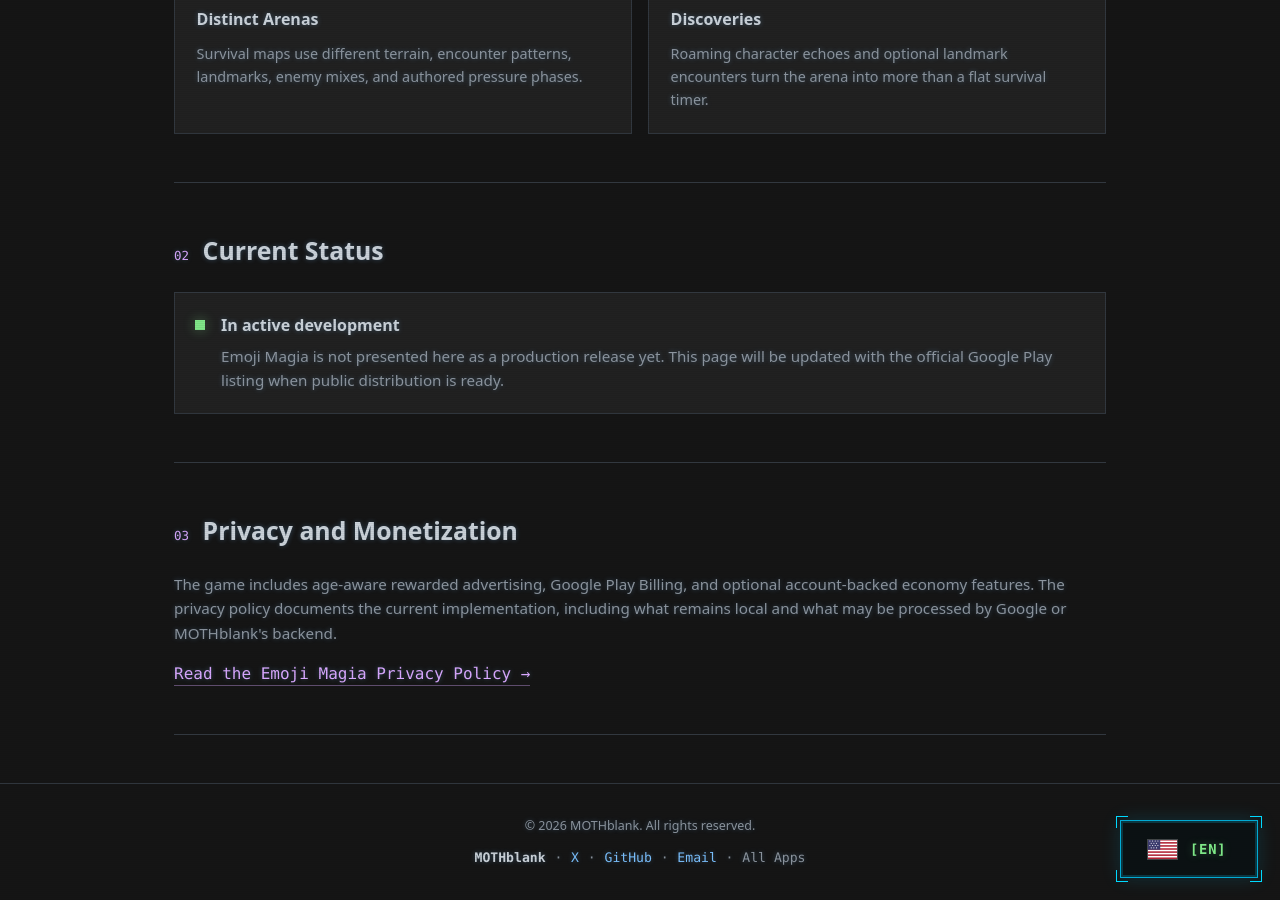
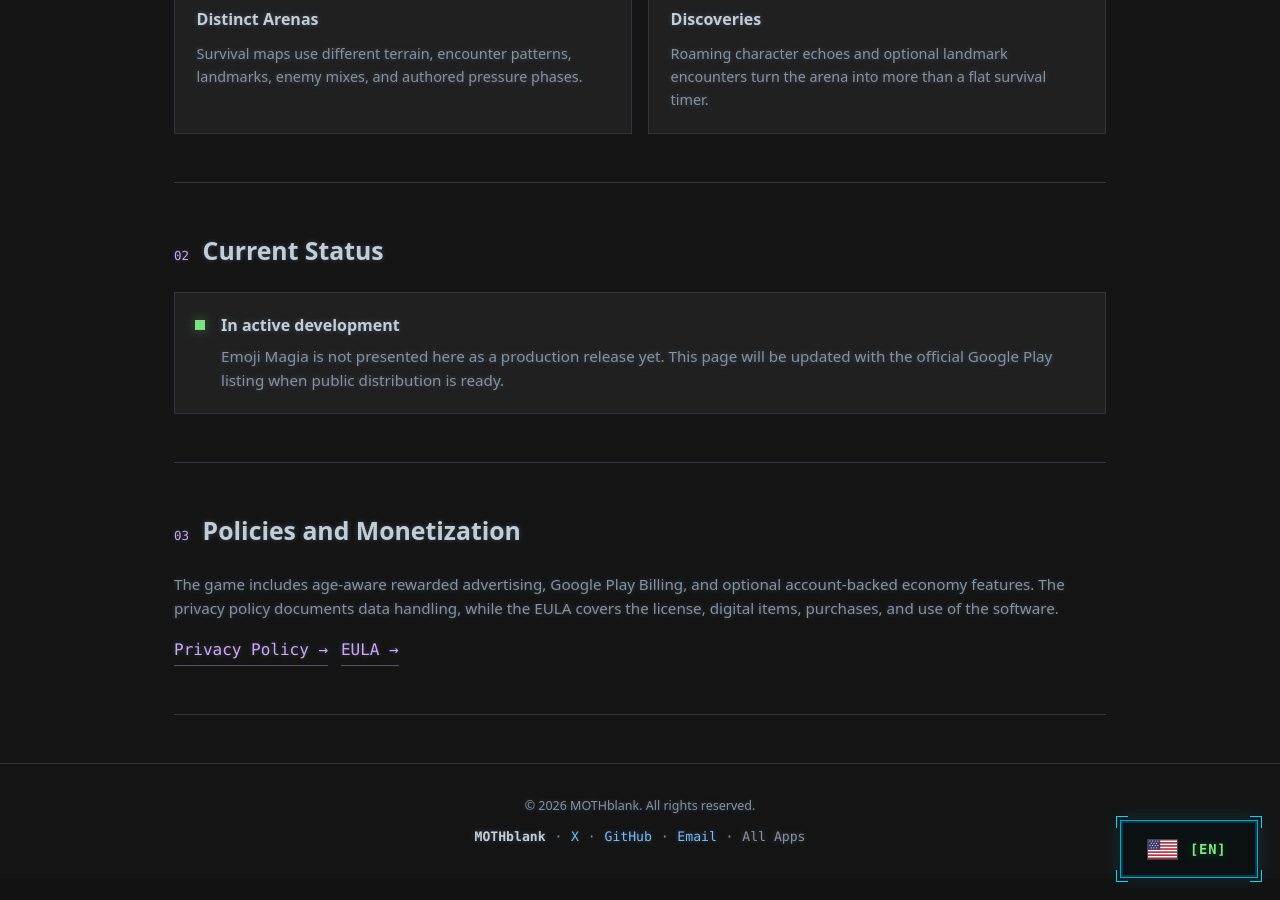
Before and after one commit to MOTHblank/mothblank.github.io, a Jekyll site: the page built from emoji-magia.html, in a window 1280 px wide and 900 px high, scrolled down 1094 px. Built offline with Jekyll 4.4.1, drawn with Linux system fonts in a browser that asks for light colours.

Commit message:
Add EULA to Emoji Magia overview

```diff
--- a/emoji-magia.html
+++ b/emoji-magia.html
@@ -8,73 +8,16 @@
 permalink: "/emoji-magia.html"
 parent_url: "/index.html"
 back_label: "back_home"
-parent_url: "/index.html"
-back_label: "back_home"
 ---
 <main id="main-content" tabindex="-1" class="product-page">
 <section class="product-hero emoji-product">
-            <div class="product-mark" aria-hidden="true">
-                <span>🧙</span><span>✨</span><span>⚔️</span>
-            </div>
+    <div class="product-mark" aria-hidden="true"><span>🧙</span><span>✨</span><span>⚔️</span></div>
     <div class="product-kicker">ANDROID GAME · ACTIVE DEVELOPMENT</div>
     <h1>Emoji Magia</h1>
     <p class="product-lede">Small heroes. Big magic. A direct-control survivors-like built around readable chaos, expressive emoji characters, and run-defining combinations.</p>
-            <div class="product-actions">
-                <a href="privacy-emojimagia.html" class="btn btn-emoji">Privacy Policy</a>
-                <a href="index.html" class="btn btn-secondary">MOTHblank Apps</a>
-            </div>
+    <div class="product-actions"><a href="/privacy-emojimagia.html" class="btn btn-emoji">Privacy Policy</a><a href="/eula-emojimagia.html" class="btn btn-secondary emoji-secondary">EULA</a><a href="/index.html" class="btn btn-secondary">MOTHblank Apps</a></div>
 </section>
-
-        <section class="product-section">
-            <div class="section-heading">
-                <span>01</span>
-                <h2>Survive, Build, Transform</h2>
-            </div>
-            <p>Move the hero directly while weapons and innate signature attacks handle combat. Collect XP, commit to a six-weapon build, combine passives, evolve weapons, and turn complementary tools into stronger synergies as enemy pressure escalates.</p>
-            <div class="feature-grid">
-                <article class="feature-card">
-                    <span class="feature-icon" aria-hidden="true">🪄</span>
-                    <h3>Signature Heroes</h3>
-                    <p>Each character has its own stats, trait, ability, visual identity, and innate signature attack outside the normal weapon slots.</p>
-                </article>
-                <article class="feature-card">
-                    <span class="feature-icon" aria-hidden="true">🔀</span>
-                    <h3>Build Decisions</h3>
-                    <p>Weapons, passives, evolutions, synergies, and limited slots make each run a sequence of commitments rather than automatic upgrades.</p>
-                </article>
-                <article class="feature-card">
-                    <span class="feature-icon" aria-hidden="true">🌙</span>
-                    <h3>Distinct Arenas</h3>
-                    <p>Survival maps use different terrain, encounter patterns, landmarks, enemy mixes, and authored pressure phases.</p>
-                </article>
-                <article class="feature-card">
-                    <span class="feature-icon" aria-hidden="true">🧭</span>
-                    <h3>Discoveries</h3>
-                    <p>Roaming character echoes and optional landmark encounters turn the arena into more than a flat survival timer.</p>
-                </article>
-            </div>
-        </section>
-
-        <section class="product-section product-status">
-            <div class="section-heading">
-                <span>02</span>
-                <h2>Current Status</h2>
-            </div>
-            <div class="status-line">
-                <span class="status-dot" aria-hidden="true"></span>
-                <div>
-                    <strong>In active development</strong>
-                    <p>Emoji Magia is not presented here as a production release yet. This page will be updated with the official Google Play listing when public distribution is ready.</p>
-                </div>
-            </div>
-        </section>
-
-        <section class="product-section">
-            <div class="section-heading">
-                <span>03</span>
-                <h2>Privacy and Monetization</h2>
-            </div>
-            <p>The game includes age-aware rewarded advertising, Google Play Billing, and optional account-backed economy features. The privacy policy documents the current implementation, including what remains local and what may be processed by Google or MOTHblank's backend.</p>
-            <a href="privacy-emojimagia.html" class="text-cta">Read the Emoji Magia Privacy Policy →</a>
-        </section>
+<section class="product-section"><div class="section-heading"><span>01</span><h2>Survive, Build, Transform</h2></div><p>Move the hero directly while weapons and innate signature attacks handle combat. Collect XP, commit to a six-weapon build, combine passives, evolve weapons, and turn complementary tools into stronger synergies as enemy pressure escalates.</p><div class="feature-grid"><article class="feature-card"><span class="feature-icon">🪄</span><h3>Signature Heroes</h3><p>Each character has its own stats, trait, ability, visual identity, and innate signature attack outside the normal weapon slots.</p></article><article class="feature-card"><span class="feature-icon">🔀</span><h3>Build Decisions</h3><p>Weapons, passives, evolutions, synergies, and limited slots make each run a sequence of commitments rather than automatic upgrades.</p></article><article class="feature-card"><span class="feature-icon">🌙</span><h3>Distinct Arenas</h3><p>Survival maps use different terrain, encounter patterns, landmarks, enemy mixes, and authored pressure phases.</p></article><article class="feature-card"><span class="feature-icon">🧭</span><h3>Discoveries</h3><p>Roaming character echoes and optional landmark encounters turn the arena into more than a flat survival timer.</p></article></div></section>
+<section class="product-section product-status"><div class="section-heading"><span>02</span><h2>Current Status</h2></div><div class="status-line"><span class="status-dot"></span><div><strong>In active development</strong><p>Emoji Magia is not presented here as a production release yet. This page will be updated with the official Google Play listing when public distribution is ready.</p></div></div></section>
+<section class="product-section"><div class="section-heading"><span>03</span><h2>Policies and Monetization</h2></div><p>The game includes age-aware rewarded advertising, Google Play Billing, and optional account-backed economy features. The privacy policy documents data handling, while the EULA covers the license, digital items, purchases, and use of the software.</p><div class="product-actions"><a href="/privacy-emojimagia.html" class="text-cta">Privacy Policy →</a><a href="/eula-emojimagia.html" class="text-cta">EULA →</a></div></section>
 </main>
```
Lines whose indentation alone changed are shown as unchanged.
